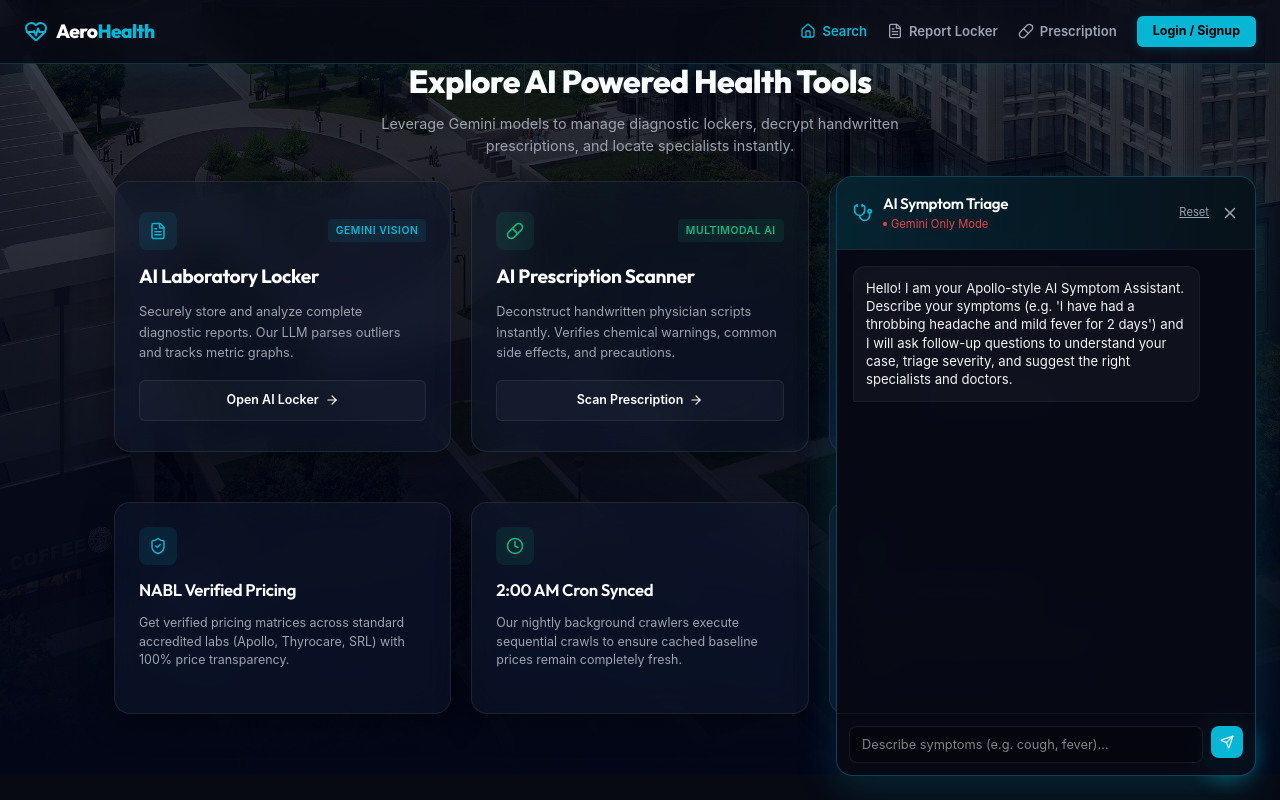
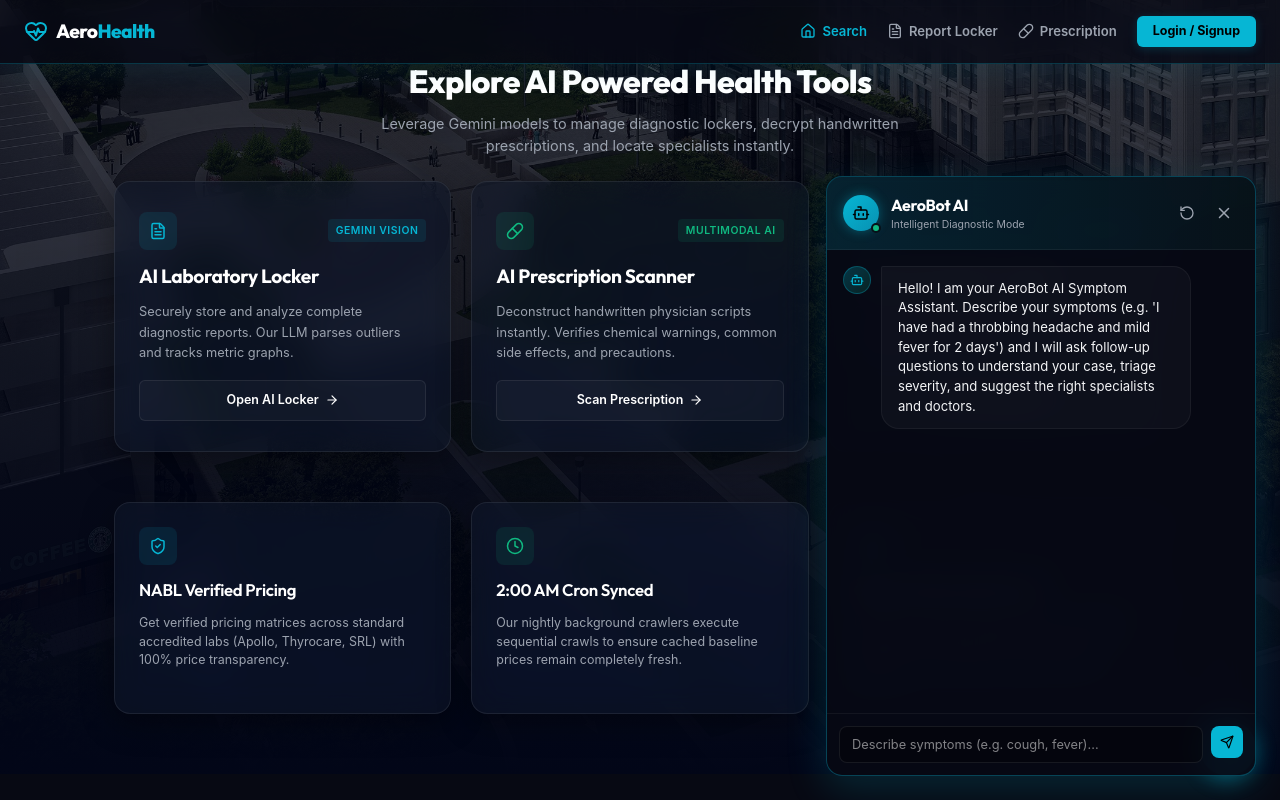
Before and after one commit to FAIZAL-XLR8/HEALTH-CARE-SYSTEM, a React (Vite) app in the folder frontend/: page / in a window 1280 px wide. Both pictures are taken after a click on the button "Consult Assistant". Shown: the part 551-1351 px from the top of the page. Built offline with nearby package versions, Linux system fonts and the light colour scheme.

Commit message:
chatbot UI enhanced

```diff
--- a/frontend/src/components/ChatDrawer.jsx
+++ b/frontend/src/components/ChatDrawer.jsx
@@ -1,11 +1,11 @@
 import React, { useState, useRef, useEffect } from 'react';
-import { MessageSquare, X, Send, Stethoscope, AlertTriangle, ArrowRight, Star, MapPin, Calendar } from 'lucide-react';
+import { MessageSquare, X, Send, Stethoscope, AlertTriangle, ArrowRight, Star, MapPin, Calendar, RotateCcw, Bot, User } from 'lucide-react';
 
 const ChatDrawer = ({ isOpen, onClose, onSearchSpecialty, onBook }) => {
   const [messages, setMessages] = useState([
     {
       sender: 'ai',
-      text: "Hello! I am your Apollo-style AI Symptom Assistant. Describe your symptoms (e.g. 'I have had a throbbing headache and mild fever for 2 days') and I will ask follow-up questions to understand your case, triage severity, and suggest the right specialists and doctors.",
+      text: "Hello! I am your AeroBot AI Symptom Assistant. Describe your symptoms (e.g. 'I have had a throbbing headache and mild fever for 2 days') and I will ask follow-up questions to understand your case, triage severity, and suggest the right specialists and doctors.",
       type: 'welcome'
     }
   ]);
@@ -61,10 +61,7 @@ const ChatDrawer = ({ isOpen, onClose, onSearchSpecialty, onBook }) => {
 
       // Log to browser developer console if RAG was used
       if (data.isRagUsed) {
-        console.log("🤖 [Apollo Assist RAG] Chatbot query parsed using Retrieval-Augmented Generation (RAG) context.");
-        console.log("- Context retrieval status: ACTIVE");
-      } else {
-        console.log("⚠️ [Apollo Assist RAG] Chatbot query parsed without RAG context fallback.");
+        console.log("🤖 [AeroBot AI RAG] Chatbot query parsed using Retrieval-Augmented Generation (RAG) context.");
       }
 
       // Update state with AI response, including triage & recommended doctors
@@ -128,7 +125,7 @@ const ChatDrawer = ({ isOpen, onClose, onSearchSpecialty, onBook }) => {
     setMessages([
       {
         sender: 'ai',
-        text: "Hello! I am your Apollo-style AI Symptom Assistant. Describe your symptoms (e.g. 'I have had a throbbing headache and mild fever for 2 days') and I will ask follow-up questions to understand your case, triage severity, and suggest the right specialists and doctors.",
+        text: "Hello! I am your AeroBot AI Symptom Assistant. Describe your symptoms (e.g. 'I have had a throbbing headache and mild fever for 2 days') and I will ask follow-up questions to understand your case, triage severity, and suggest the right specialists and doctors.",
         type: 'welcome'
       }
     ]);
@@ -145,7 +142,7 @@ const ChatDrawer = ({ isOpen, onClose, onSearchSpecialty, onBook }) => {
         position: 'fixed',
         bottom: '24px',
         right: '24px',
-        width: '420px',
+        width: '430px',
         height: '600px',
         zIndex: 1000,
         display: 'flex',
@@ -168,49 +165,102 @@ const ChatDrawer = ({ isOpen, onClose, onSearchSpecialty, onBook }) => {
           alignItems: 'center'
         }}
       >
-        <div style={{ display: 'flex', alignItems: 'center', gap: '10px' }}>
-          <Stethoscope style={{ color: 'var(--primary-neon)' }} size={20} />
-          <div>
-            <h3 style={{ fontSize: '0.95rem', color: '#fff', fontWeight: 600 }}>AI Symptom Triage</h3>
+        <div style={{ display: 'flex', alignItems: 'center', gap: '12px' }}>
+          <div style={{ position: 'relative' }}>
+            <div style={{
+              background: 'linear-gradient(135deg, var(--primary-neon) 0%, #0891b2 100%)',
+              width: '36px',
+              height: '36px',
+              borderRadius: '50%',
+              display: 'flex',
+              alignItems: 'center',
+              justifyContent: 'center',
+              boxShadow: '0 0 12px rgba(6, 182, 212, 0.4)'
+            }}>
+              <Bot style={{ color: '#000' }} size={18} />
+            </div>
             <span
               style={{
-                fontSize: '0.7rem',
-                color: isRagActive ? 'var(--secondary-neon)' : '#ef4444',
+                position: 'absolute',
+                bottom: '-2px',
+                right: '-2px',
+                width: '10px',
+                height: '10px',
+                borderRadius: '50%',
+                background: 'var(--secondary-neon)',
+                border: '2px solid rgba(7, 9, 19, 0.95)',
+                display: 'inline-block'
+              }}
+            />
+          </div>
+          <div>
+            <h3 style={{ fontSize: '1rem', color: '#fff', fontWeight: 700, fontFamily: 'Outfit' }}>
+              AeroBot AI
+            </h3>
+            <span
+              style={{
+                fontSize: '0.65rem',
+                color: isRagActive ? 'var(--secondary-neon)' : '#9ca3af',
                 display: 'flex',
                 alignItems: 'center',
                 gap: '4px'
               }}
             >
-              <span
-                style={{
-                  width: '4px',
-                  height: '4px',
-                  borderRadius: '50%',
-                  background: isRagActive ? 'var(--secondary-neon)' : '#ef4444',
-                  display: 'inline-block'
-                }}
-              />
-              {isRagActive ? "Gemini + Pinecone RAG Active" : "Gemini Only Mode"}
+              {isRagActive ? "Verified Clinical RAG Active" : "Intelligent Diagnostic Mode"}
             </span>
           </div>
         </div>
-        <div style={{ display: 'flex', gap: '12px', alignItems: 'center' }}>
+
+        <div style={{ display: 'flex', gap: '8px', alignItems: 'center' }}>
           <button
             onClick={resetChat}
+            title="Reset Conversation"
             style={{
               background: 'none',
               border: 'none',
               color: 'var(--text-muted)',
-              fontSize: '0.7rem',
               cursor: 'pointer',
-              textDecoration: 'underline'
+              display: 'flex',
+              alignItems: 'center',
+              justifyContent: 'center',
+              padding: '6px',
+              borderRadius: '50%',
+              transition: 'background 0.2s, color 0.2s'
+            }}
+            onMouseEnter={(e) => {
+              e.currentTarget.style.background = 'rgba(255, 255, 255, 0.05)';
+              e.currentTarget.style.color = '#fff';
+            }}
+            onMouseLeave={(e) => {
+              e.currentTarget.style.background = 'none';
+              e.currentTarget.style.color = 'var(--text-muted)';
             }}
           >
-            Reset
+            <RotateCcw size={16} />
           </button>
           <button
             onClick={onClose}
-            style={{ background: 'none', border: 'none', color: 'var(--text-muted)', cursor: 'pointer' }}
+            title="Close Chat"
+            style={{
+              background: 'none',
+              border: 'none',
+              color: 'var(--text-muted)',
+              cursor: 'pointer',
+              display: 'flex',
+              alignItems: 'center',
+              justifyContent: 'center',
+              padding: '6px',
+              borderRadius: '50%',
+              transition: 'background 0.2s, color 0.2s'
+            }}
+            onMouseEnter={(e) => {
+              e.currentTarget.style.background = 'rgba(255, 255, 255, 0.05)';
+              e.currentTarget.style.color = '#fff';
+            }}
+            onMouseLeave={(e) => {
+              e.currentTarget.style.background = 'none';
+              e.currentTarget.style.color = 'var(--text-muted)';
+            }}
           >
             <X size={18} />
           </button>
@@ -218,7 +268,7 @@ const ChatDrawer = ({ isOpen, onClose, onSearchSpecialty, onBook }) => {
       </div>
 
       {/* Message Sequence Container */}
-      <div style={{ flex: 1, overflowY: 'auto', padding: '16px', display: 'flex', flexDirection: 'column', gap: '14px' }}>
+      <div style={{ flex: 1, overflowY: 'auto', padding: '16px', display: 'flex', flexDirection: 'column', gap: '18px' }}>
         {messages.map((msg, index) => {
           const isAi = msg.sender === 'ai';
           return (
@@ -226,27 +276,51 @@ const ChatDrawer = ({ isOpen, onClose, onSearchSpecialty, onBook }) => {
               key={index}
               style={{
                 alignSelf: isAi ? 'flex-start' : 'flex-end',
-                maxWidth: '90%',
+                maxWidth: '88%',
                 display: 'flex',
-                flexDirection: 'column',
-                gap: '6px'
+                gap: '10px',
+                flexDirection: isAi ? 'row' : 'row-reverse',
+                alignItems: 'flex-start'
               }}
             >
+              {/* Avatar circle */}
+              <div style={{
+                flexShrink: 0,
+                width: '28px',
+                height: '28px',
+                borderRadius: '50%',
+                display: 'flex',
+                alignItems: 'center',
+                justifyContent: 'center',
+                background: isAi ? 'linear-gradient(135deg, rgba(6, 182, 212, 0.25) 0%, rgba(16, 185, 129, 0.15) 100%)' : 'rgba(255, 255, 255, 0.08)',
+                border: `1px solid ${isAi ? 'rgba(6, 182, 212, 0.3)' : 'rgba(255, 255, 255, 0.15)'}`
+              }}>
+                {isAi ? (
+                  <Bot style={{ color: 'var(--primary-neon)' }} size={14} />
+                ) : (
+                  <User style={{ color: '#fff' }} size={12} />
+                )}
+              </div>
+
+              {/* Message Bubble Container */}
+              <div style={{ display: 'flex', flexDirection: 'column', gap: '4px', width: '100%' }}>
                 <div
                   style={{
-                  background: isAi ? 'rgba(255, 255, 255, 0.04)' : 'linear-gradient(90deg, var(--primary-neon), #0891b2)',
-                  color: isAi ? 'var(--text-primary)' : '#fff',
-                  padding: '12px',
-                  borderRadius: isAi ? '12px 12px 12px 2px' : '12px 12px 2px 12px',
+                    background: isAi ? 'rgba(255, 255, 255, 0.03)' : 'linear-gradient(135deg, var(--primary-neon) 0%, #0891b2 100%)',
+                    color: isAi ? 'var(--text-primary)' : '#000',
+                    fontWeight: isAi ? 400 : 600,
+                    padding: '12px 16px',
+                    borderRadius: isAi ? '2px 18px 18px 18px' : '18px 2px 18px 18px',
                     fontSize: '0.82rem',
-                  lineHeight: '1.4',
-                  border: isAi ? '1px solid rgba(255, 255, 255, 0.05)' : 'none'
+                    lineHeight: '1.5',
+                    border: isAi ? '1px solid rgba(255, 255, 255, 0.05)' : 'none',
+                    boxShadow: isAi ? 'none' : '0 4px 15px rgba(6, 182, 212, 0.2)'
                   }}
                 >
                   {msg.text}
 
-                {/* Quick replies options (rendered only on the latest message) */}
-                {isAi && msg.options && msg.options.length > 0 && index === messages.length - 1 && (
+                  {/* Quick replies options (rendered only on the latest message for single-selects) */}
+                  {isAi && msg.options && msg.options.length > 0 && index === messages.length - 1 && msg.optionsType !== 'multi' && (
                     <div style={{ display: 'flex', gap: '8px', flexWrap: 'wrap', marginTop: '10px' }}>
                       {msg.options.map((option, oIdx) => (
                         <button
@@ -254,15 +328,25 @@ const ChatDrawer = ({ isOpen, onClose, onSearchSpecialty, onBook }) => {
                           onClick={() => sendMessage(option)}
                           disabled={isLoading}
                           style={{
-                          background: 'rgba(6, 182, 212, 0.1)',
-                          border: '1px solid rgba(6, 182, 212, 0.35)',
+                            background: 'rgba(6, 182, 212, 0.08)',
+                            border: '1px solid rgba(6, 182, 212, 0.25)',
                             borderRadius: '50px',
                             color: 'var(--primary-neon)',
-                          padding: '6px 12px',
+                            padding: '6px 14px',
                             fontSize: '0.74rem',
-                          fontWeight: 600,
+                            fontWeight: 700,
                             cursor: 'pointer',
                             transition: 'all 0.2s'
+                          }}
+                          onMouseEnter={(e) => {
+                            e.target.style.background = 'var(--primary-neon)';
+                            e.target.style.color = '#000';
+                            e.target.style.borderColor = 'var(--primary-neon)';
+                          }}
+                          onMouseLeave={(e) => {
+                            e.target.style.background = 'rgba(6, 182, 212, 0.08)';
+                            e.target.style.color = 'var(--primary-neon)';
+                            e.target.style.borderColor = 'rgba(6, 182, 212, 0.25)';
                           }}
                         >
                           {option}
@@ -411,7 +495,7 @@ const ChatDrawer = ({ isOpen, onClose, onSearchSpecialty, onBook }) => {
 
                           <div style={{ display: 'flex', justifyContent: 'space-between', alignItems: 'center', marginTop: '4px', borderTop: '1px solid rgba(255,255,255,0.03)', paddingTop: '6px' }}>
                             <span style={{ fontSize: '0.75rem', fontWeight: 'bold', color: 'var(--secondary-neon)' }}>
-                            Fee: ${doc.fee}
+                              Fee: ₹{doc.fee}
                             </span>
                             <button
                               onClick={() => {
@@ -456,27 +540,26 @@ const ChatDrawer = ({ isOpen, onClose, onSearchSpecialty, onBook }) => {
                   </div>
                 )}
 
-              {/* Option choices selection box */}
-              {isAi && index === messages.length - 1 && !msg.isComplete && msg.options && msg.options.length > 0 && !isLoading && (
+                {/* Option choices selection box (rendered only for multi-select checklists) */}
+                {isAi && index === messages.length - 1 && !msg.isComplete && msg.options && msg.options.length > 0 && msg.optionsType === 'multi' && !isLoading && (
                   <div style={{ marginTop: '8px', display: 'flex', flexDirection: 'column', gap: '6px', width: '100%' }}>
-                  {msg.optionsType === 'multi' ? (
                     <div
                       style={{
                         background: 'rgba(255, 255, 255, 0.02)',
                         border: '1px solid rgba(6, 182, 212, 0.25)',
-                        borderRadius: '10px',
-                        padding: '12px',
+                        borderRadius: '12px',
+                        padding: '14px',
                         display: 'flex',
                         flexDirection: 'column',
-                        gap: '8px',
+                        gap: '10px',
                         width: '100%',
                         boxSizing: 'border-box'
                       }}
                     >
-                      <span style={{ fontSize: '0.72rem', color: 'var(--text-muted)', fontWeight: 600, textTransform: 'uppercase', letterSpacing: '0.05em' }}>
+                      <span style={{ fontSize: '0.72rem', color: 'var(--text-muted)', fontWeight: 700, textTransform: 'uppercase', letterSpacing: '0.05em' }}>
                         Select multiple options:
                       </span>
-                      <div style={{ display: 'flex', flexDirection: 'column', gap: '6px' }}>
+                      <div style={{ display: 'flex', flexDirection: 'column', gap: '8px' }}>
                         {msg.options.map((opt, optIdx) => {
                           const isChecked = selectedOptions.includes(opt);
                           return (
@@ -485,14 +568,14 @@ const ChatDrawer = ({ isOpen, onClose, onSearchSpecialty, onBook }) => {
                               style={{
                                 display: 'flex',
                                 alignItems: 'center',
-                                gap: '8px',
+                                gap: '10px',
                                 fontSize: '0.8rem',
                                 color: '#fff',
                                 cursor: 'pointer',
-                                padding: '6px 8px',
-                                borderRadius: '6px',
-                                background: isChecked ? 'rgba(6, 182, 212, 0.08)' : 'transparent',
-                                border: '1px solid ' + (isChecked ? 'rgba(6, 182, 212, 0.3)' : 'transparent'),
+                                padding: '8px 10px',
+                                borderRadius: '8px',
+                                background: isChecked ? 'rgba(6, 182, 212, 0.06)' : 'transparent',
+                                border: '1px solid ' + (isChecked ? 'rgba(6, 182, 212, 0.25)' : 'transparent'),
                                 transition: 'all 0.2s',
                                 boxSizing: 'border-box'
                               }}
@@ -503,8 +586,8 @@ const ChatDrawer = ({ isOpen, onClose, onSearchSpecialty, onBook }) => {
                                 onChange={() => handleToggleOption(opt)}
                                 style={{
                                   accentColor: 'var(--primary-neon)',
-                                  width: '15px',
-                                  height: '15px',
+                                  width: '16px',
+                                  height: '16px',
                                   cursor: 'pointer'
                                 }}
                               />
@@ -518,11 +601,11 @@ const ChatDrawer = ({ isOpen, onClose, onSearchSpecialty, onBook }) => {
                         disabled={selectedOptions.length === 0}
                         style={{
                           marginTop: '6px',
-                          background: selectedOptions.length === 0 ? 'rgba(6, 182, 212, 0.1)' : 'var(--primary-neon)',
-                          border: selectedOptions.length === 0 ? '1px solid rgba(6, 182, 212, 0.2)' : 'none',
-                          borderRadius: '6px',
+                          background: selectedOptions.length === 0 ? 'rgba(6, 182, 212, 0.05)' : 'var(--primary-neon)',
+                          border: selectedOptions.length === 0 ? '1px solid rgba(6, 182, 212, 0.15)' : 'none',
+                          borderRadius: '8px',
                           color: selectedOptions.length === 0 ? 'var(--text-muted)' : '#000',
-                          padding: '8px 12px',
+                          padding: '10px 16px',
                           fontSize: '0.8rem',
                           fontWeight: 700,
                           cursor: selectedOptions.length === 0 ? 'not-allowed' : 'pointer',
@@ -531,54 +614,19 @@ const ChatDrawer = ({ isOpen, onClose, onSearchSpecialty, onBook }) => {
                           width: '100%'
                         }}
                       >
-                        Confirm
+                        Confirm Selection
                       </button>
                     </div>
-                  ) : (
-                    <div style={{ display: 'flex', flexDirection: 'column', gap: '6px', width: '100%' }}>
-                      {msg.options.map((opt, optIdx) => (
-                        <button
-                          key={optIdx}
-                          onClick={() => sendMessage(opt)}
-                          style={{
-                            width: '100%',
-                            padding: '10px 14px',
-                            background: 'rgba(255, 255, 255, 0.03)',
-                            border: '1px solid rgba(6, 182, 212, 0.25)',
-                            borderRadius: '8px',
-                            color: '#fff',
-                            fontSize: '0.8rem',
-                            textAlign: 'left',
-                            cursor: 'pointer',
-                            transition: 'all 0.2s',
-                            display: 'flex',
-                            alignItems: 'center',
-                            justifyContent: 'space-between',
-                            boxSizing: 'border-box'
-                          }}
-                          onMouseEnter={(e) => {
-                            e.currentTarget.style.background = 'rgba(6, 182, 212, 0.15)';
-                            e.currentTarget.style.borderColor = 'var(--primary-neon)';
-                          }}
-                          onMouseLeave={(e) => {
-                            e.currentTarget.style.background = 'rgba(255, 255, 255, 0.03)';
-                            e.currentTarget.style.borderColor = 'rgba(6, 182, 212, 0.25)';
-                          }}
-                        >
-                          {opt}
-                        </button>
-                      ))}
                   </div>
                 )}
               </div>
-              )}
             </div>
           );
         })}
 
         {/* Pulsing Loading Indicators */}
         {isLoading && (
-          <div style={{ alignSelf: 'flex-start', background: 'rgba(255, 255, 255, 0.04)', padding: '12px', borderRadius: '12px 12px 12px 2px', display: 'flex', gap: '4px', alignItems: 'center' }}>
+          <div style={{ alignSelf: 'flex-start', marginLeft: '38px', background: 'rgba(255, 255, 255, 0.04)', padding: '10px 14px', borderRadius: '12px 12px 12px 2px', display: 'flex', gap: '4px', alignItems: 'center' }}>
             <span style={{ width: '6px', height: '6px', borderRadius: '50%', background: 'var(--primary-neon)', animation: 'pulseDot 1.2s infinite 0s' }} />
             <span style={{ width: '6px', height: '6px', borderRadius: '50%', background: 'var(--primary-neon)', animation: 'pulseDot 1.2s infinite 0.2s' }} />
             <span style={{ width: '6px', height: '6px', borderRadius: '50%', background: 'var(--primary-neon)', animation: 'pulseDot 1.2s infinite 0.4s' }} />
@@ -618,7 +666,7 @@ const ChatDrawer = ({ isOpen, onClose, onSearchSpecialty, onBook }) => {
             display: 'flex',
             alignItems: 'center',
             justifyContent: 'center',
-            color: '#fff',
+            color: '#000',
             cursor: 'pointer',
             opacity: isLoading ? 0.6 : 1
           }}
```
Lines whose indentation alone changed are shown as unchanged.
